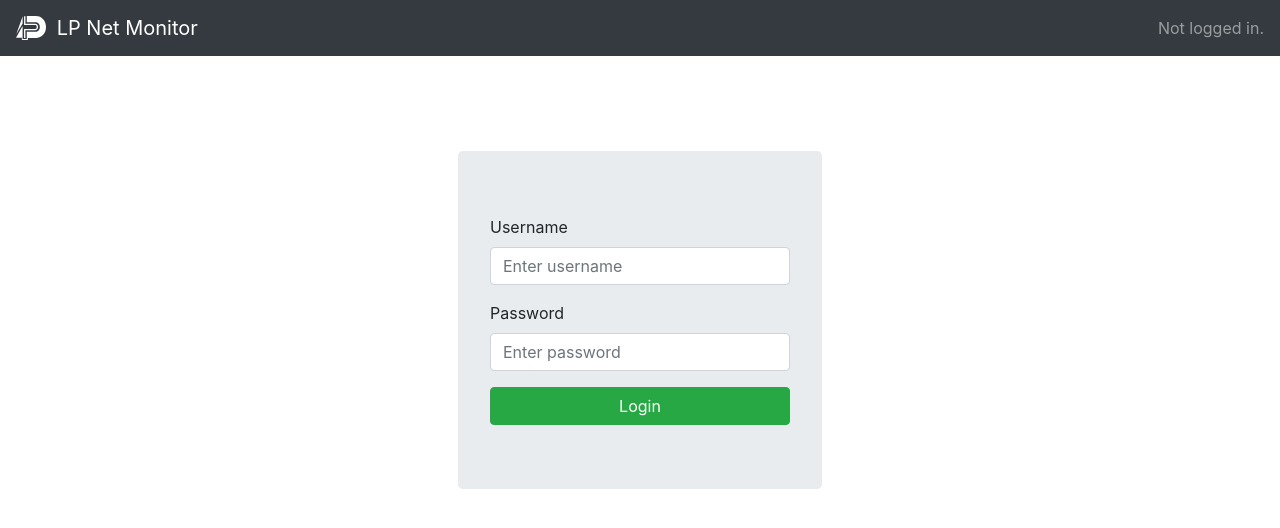
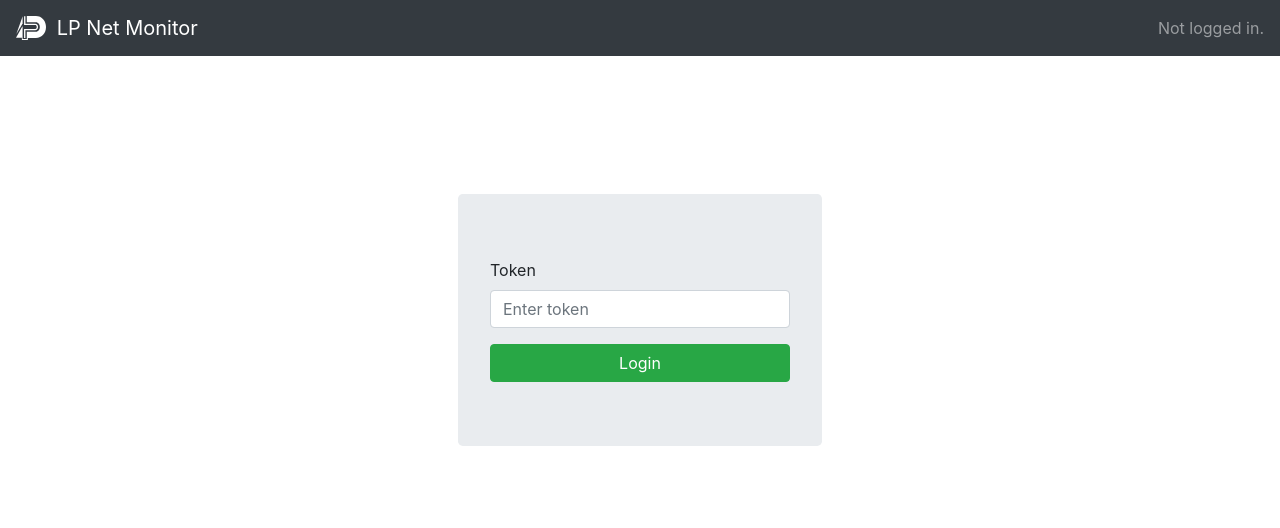
Before and after one commit to 1Maximuse/lp-netmonitor, a React (Create React App) app: page / in a window 1280 px wide. Shown: the top 528 px of the page. Built offline with nearby package versions, Linux system fonts and the light colour scheme.

Commit message:
switched login to token system

```diff
--- a/src/pages/LoginForm/index.js
+++ b/src/pages/LoginForm/index.js
@@ -10,27 +10,21 @@ class LoginForm extends React.Component {
 		super(props);
 		this.state = {
 			failed: false,
-			user: '',
-			pass: '',
+			token: '',
 
 		};
-		this.handleChangeUser = this.handleChangeUser.bind(this);
-		this.handleChangePass = this.handleChangePass.bind(this);
+		this.handleChangeToken = this.handleChangeToken.bind(this);
     	this.handleLogin = this.handleLogin.bind(this);
 	}
 
-	handleChangeUser(event) {
-		this.setState({user: event.target.value});
-	}
-
-	handleChangePass(event) {
-		this.setState({pass: event.target.value});
+	handleChangeToken(event) {
+		this.setState({token: event.target.value});
 	}
 
 	handleLogin(event) {
 		event.preventDefault();
 		// TODO: AUTHENTICATE
-		if (this.state.user === "noel" && this.state.pass === "admin") {
+		if (this.state.token === "lpadmin") {
 			this.setState({failed: false});
 			this.props.doLogin();
 		} else {
@@ -42,19 +36,13 @@ class LoginForm extends React.Component {
 		return (
 			<Container>
 				<Jumbotron style={s.jumb}>
-					{this.state.failed ? (
+					{this.state.failed && (
 						<Alert onClose={() => this.setState({failed: false})} dismissible variant="danger">Wrong credentials!</Alert>
-					) : (
-						<></>
 					)}
 					<Form onSubmit={this.handleLogin} style={s.form}>
 						<Form.Group>
-							<Form.Label>Username</Form.Label>
-							<Form.Control required type="text" placeholder="Enter username" onChange={this.handleChangeUser} value={this.state.user} />
-						</Form.Group>
-						<Form.Group>
-							<Form.Label>Password</Form.Label>
-							<Form.Control required type="password" placeholder="Enter password" onChange={this.handleChangePass} value={this.state.pass} />
+							<Form.Label>Token</Form.Label>
+							<Form.Control required type="password" placeholder="Enter token" onChange={this.handleChangeToken} value={this.state.pass} />
 						</Form.Group>
 						<Button className="w-100" type="submit" variant="success">Login</Button>
 					</Form>
```
